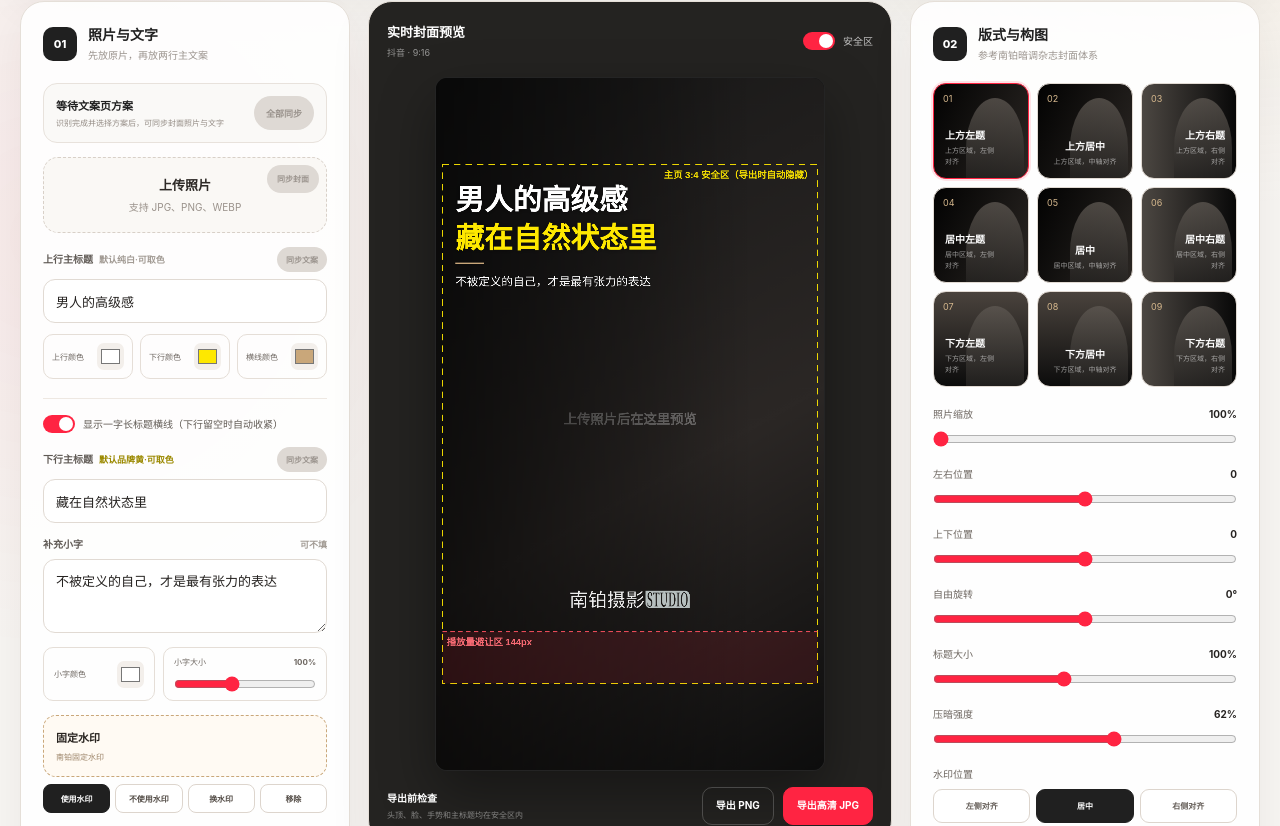
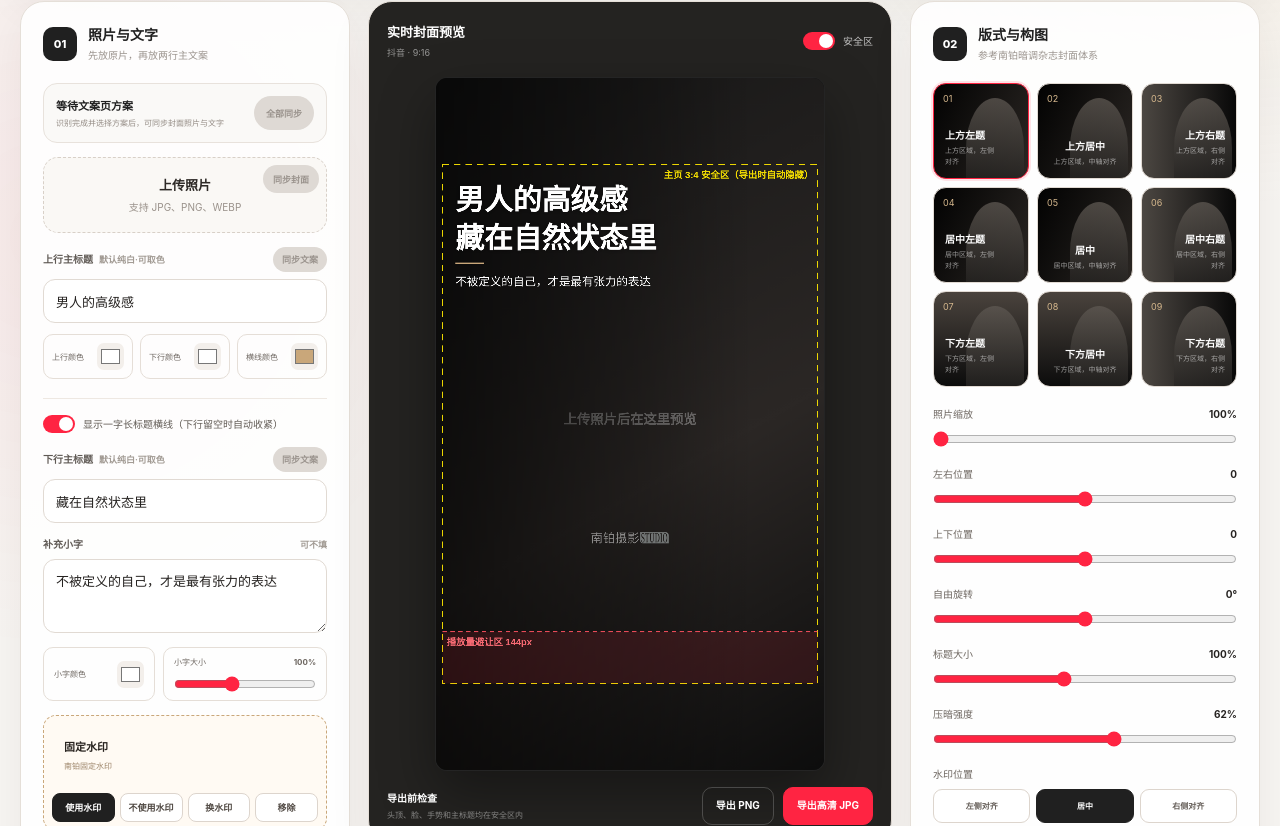
Before and after one commit to wdmm630202/nbo-cover-copy, a Next.js app: page /cover in a window 1280 px wide. Shown: the part 274-1100 px from the top of the page. Built offline with nearby package versions, Linux system fonts and the light colour scheme.

Commit message:
fix: polish watermark defaults and controls

```diff
--- a/app/cover/CoverStudio.tsx
+++ b/app/cover/CoverStudio.tsx
@@ -63,7 +63,7 @@ const DEFAULT_SETTINGS: StudioSettings = {
   bottomText: "藏在自然状态里",
   subtitle: "不被定义的自己，才是最有张力的表达",
   topColor: "#FFFFFF",
-  bottomColor: "#FEE800",
+  bottomColor: "#FFFFFF",
   dividerColor: "#C9A77A",
   showDivider: true,
   subtitleColor: "#FFFFFF",
@@ -77,7 +77,7 @@ const DEFAULT_SETTINGS: StudioSettings = {
   showSafeArea: true,
   watermarkScale: 100,
   watermarkAlign: "center",
-  watermarkOpacity: 92,
+  watermarkOpacity: 50,
   watermarkEnabled: true,
 };
 
@@ -264,9 +264,10 @@ function drawTemplateText(
   const usableTop = cropTop + DOUYIN_HOME_GRID_SAFE_AREA.verticalInset * geometryScale;
   const playCountReserve = isDouyinCanvas ? DOUYIN_HOME_GRID_SAFE_AREA.playCountReserve * geometryScale : 0;
   const usableBottom = cropBottom - playCountReserve - DOUYIN_HOME_GRID_SAFE_AREA.verticalInset * geometryScale;
+  const watermarkBounds = watermark ? getWatermarkVisibleBounds(watermark) : null;
+  const matchedWatermarkScale = watermarkBounds ? subtitleFontSize / Math.max(1, watermarkBounds.bottom - watermarkBounds.top) : 0;
   const watermarkTop = watermark
-    ? (height - watermark.naturalHeight * Math.min(width / watermark.naturalWidth, height / watermark.naturalHeight) * settings.watermarkScale / 100) / 2
-      + getWatermarkVisibleBounds(watermark).top * Math.min(width / watermark.naturalWidth, height / watermark.naturalHeight) * settings.watermarkScale / 100
+    ? (height - watermark.naturalHeight * matchedWatermarkScale) / 2 + (watermarkBounds?.top ?? 0) * matchedWatermarkScale
     : Number.POSITIVE_INFINITY;
   const bottomTextLimit = Math.min(usableBottom, watermarkTop - opticalGap);
   const requestedY = settings.templateId.startsWith("top-")
@@ -325,11 +326,11 @@ function drawWatermark(
 ) {
   // The transparent PNG canvas is the positioning contract. Fit that complete
   // canvas to the cover instead of sizing from the visible logo pixels.
-  const baseScale = Math.min(width / watermark.naturalWidth, height / watermark.naturalHeight);
-  const scale = baseScale * (settings.watermarkScale / 100);
+  const bounds = getWatermarkVisibleBounds(watermark);
+  const subtitleFontSize = width * 0.03 * (settings.subtitleScale / 100);
+  const scale = subtitleFontSize / Math.max(1, bounds.bottom - bounds.top);
   const drawWidth = watermark.naturalWidth * scale;
   const drawHeight = watermark.naturalHeight * scale;
-  const bounds = getWatermarkVisibleBounds(watermark);
   const safeInset = DOUYIN_HOME_GRID_SAFE_AREA.horizontalInset * (width / 1080);
   const x = settings.watermarkAlign === "left"
     ? safeInset - bounds.left * scale
@@ -517,6 +518,8 @@ export default function CoverStudio() {
         const saved = window.localStorage.getItem(STORAGE_KEY);
         if (saved) {
           const parsed = JSON.parse(saved);
+          if (parsed.bottomColor === "#FEE800") parsed.bottomColor = "#FFFFFF";
+          if (Number(parsed.watermarkOpacity) === 92) parsed.watermarkOpacity = 50;
           if (Number(parsed.watermarkScale) <= 42) parsed.watermarkScale = 100;
           parsed.templateId = normalizeTemplateId(parsed.templateId);
           setSettings({ ...DEFAULT_SETTINGS, ...parsed });
@@ -627,6 +630,8 @@ export default function CoverStudio() {
         return;
       }
       const parsed = JSON.parse(saved);
+      if (parsed.bottomColor === "#FEE800") parsed.bottomColor = "#FFFFFF";
+      if (Number(parsed.watermarkOpacity) === 92) parsed.watermarkOpacity = 50;
       if (Number(parsed.watermarkScale) <= 42) parsed.watermarkScale = 100;
       parsed.templateId = normalizeTemplateId(parsed.templateId);
       setSettings({ ...DEFAULT_SETTINGS, ...parsed });
@@ -886,7 +891,7 @@ export default function CoverStudio() {
           </label>
           <div className="studio-field">
             <div className="studio-field-heading">
-              <span>下行主标题 <b className="yellow">默认品牌黄·可取色</b></span>
+              <span>下行主标题 <b>默认纯白·可取色</b></span>
               <button type="button" disabled={!syncedCopy} onClick={() => applySyncedCopy("bottomText")}>同步文案</button>
             </div>
             <input
@@ -1103,7 +1108,7 @@ export default function CoverStudio() {
         </div>
         <ul>
           <li><b>人物保护</b> 不拉伸、不重绘脸、五官、头发、手和服装</li>
-          <li><b>默认颜色</b> 上行 #FFFFFF，下行 #FEE800，可按照片取色调整</li>
+          <li><b>默认颜色</b> 上行 #FFFFFF，下行 #FFFFFF，可按照片取色调整</li>
           <li><b>标题横线</b> 长度随字号同步；下行留空时按单行标题自动收紧</li>
           <li><b>主页安全</b> 抖音 9:16 自动显示居中 3:4 检查框</li>
           <li><b>本机处理</b> 图片不上传、不保存，导出后仍由你掌控</li>
--- a/app/globals.css
+++ b/app/globals.css
@@ -444,7 +444,11 @@ body {
 
 .studio-watermark-box {
   margin-top: 14px;
+  padding: 8px;
   position: relative;
+  border: 1px dashed #c9a77a;
+  border-radius: 13px;
+  background: #fffaf3;
 }
 
 .studio-watermark-box > input {
@@ -460,9 +464,9 @@ body {
   align-items: flex-start;
   justify-content: center;
   gap: 4px;
-  border: 1px dashed #c9a77a;
-  border-radius: 13px;
-  background: #fffaf3;
+  border: 0;
+  border-radius: 8px;
+  background: transparent;
   color: #28231f;
   text-align: left;
   cursor: pointer;
@@ -471,7 +475,7 @@ body {
 .studio-watermark-box b { font-size: 11px; }
 .studio-watermark-box span { max-width: 100%; overflow: hidden; color: #9b8367; font-size: 8px; text-overflow: ellipsis; white-space: nowrap; }
 .studio-watermark-actions { margin-top: 7px; display: grid; grid-template-columns: repeat(4, minmax(0, 1fr)); gap: 5px; }
-.studio-watermark-actions button { min-width: 0; min-height: 29px; padding: 0 3px; border: 1px solid #ddd5cd; border-radius: 8px; background: #fff; color: #514a44; font-size: 8px; font-weight: 750; cursor: pointer; }
+.studio-watermark-actions button { min-width: 0; min-height: 29px; padding: 0 3px; border: 1px solid #ddd5cd; border-radius: 8px; background: #fff; color: #514a44; font-size: 9px; font-weight: 750; cursor: pointer; }
 .studio-watermark-actions button.is-active { border-color: #202020; background: #202020; color: #fff; }
 
 .studio-color-row { margin-top: 11px; display: grid; grid-template-columns: repeat(3, 1fr); gap: 7px; }
@@ -539,7 +543,7 @@ body {
   border-radius: 999px;
   background: var(--red);
   color: #fff;
-  font-size: 8px;
+  font-size: 9px;
   font-weight: 750;
   cursor: pointer;
 }
@@ -587,7 +591,7 @@ body {
 .studio-field-heading button {
   min-height: 25px;
   padding: 0 9px;
-  font-size: 8px;
+  font-size: 9px;
 }
 
 .studio-field input,
```
Also changed, not shown: 4 other files (tests, documents, lock files or other folders).
